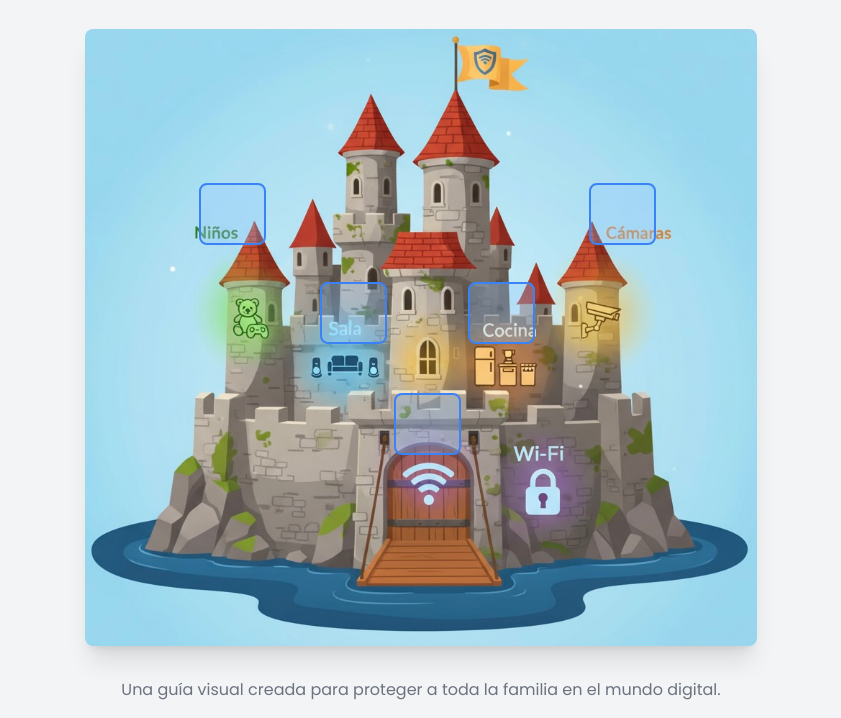
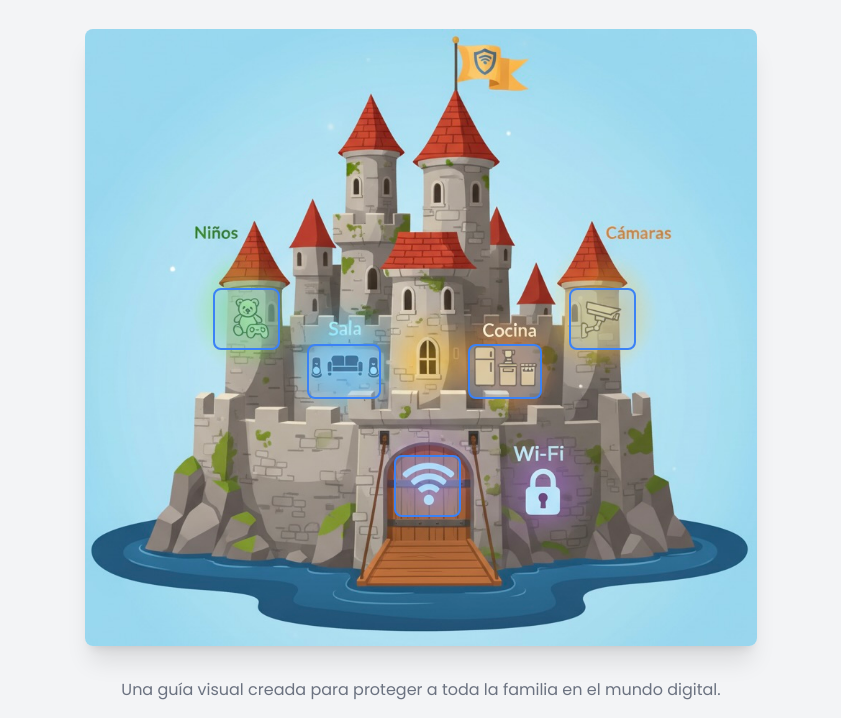
Before and after one commit to FcastroC/Castillo_Inteligente.github.io, a plain HTML site: page index.html in a window 1280 px wide. Shown: the part 163-881 px from the top of the page, without its empty margins (219-1060 px from the left). Drawn offline with nearby package versions, Linux system fonts and the light colour scheme.

Commit message:
Update index.html

```diff
--- a/index.html
+++ b/index.html
@@ -149,19 +149,19 @@
             <!-- Zonas Interactivas (Divs superpuestos) -->
 
             <!-- Zona 1: Niños (Torre Izquierda) -->
-            <div id="kids-room" class="room" style="top: 25%; left: 17%; width: 10%; height: 10%;"></div>
+            <div id="kids-room" class="room" style="top: 42%; left: 19%; width: 10%; height: 10%;"></div>
 
             <!-- Zona 2: Cámaras (Torre Derecha) -->
-            <div id="security-room" class="room" style="top: 25%; right: 15%; width: 10%; height: 10%;"></div>
+            <div id="security-room" class="room" style="top: 42%; right: 18%; width: 10%; height: 10%;"></div>
 
             <!-- Zona 3: Sala (Centro Izquierda) -->
-            <div id="living-room" class="room" style="top: 41%; left: 35%; width: 10%; height: 10%;"></div>
+            <div id="living-room" class="room" style="top: 51%; left: 33%; width: 11%; height: 9%;"></div>
 
             <!-- Zona 4: Cocina (Centro Derecha) -->
-            <div id="kitchen-room" class="room" style="top: 41%; right: 33%; width: 10%; height: 10%;"></div>
+            <div id="kitchen-room" class="room" style="top: 51%; right: 32%; width: 11%; height: 9%;"></div>
 
             <!-- Zona 5: Wi-Fi (Puerta) -->
-            <div id="wifi-room" class="room" style="bottom: 31%; left: 46%; width: 10%; height: 10%;"></div>
+            <div id="wifi-room" class="room" style="bottom: 21%; left: 46%; width: 10%; height: 10%;"></div>
 
         </div>
 
```
